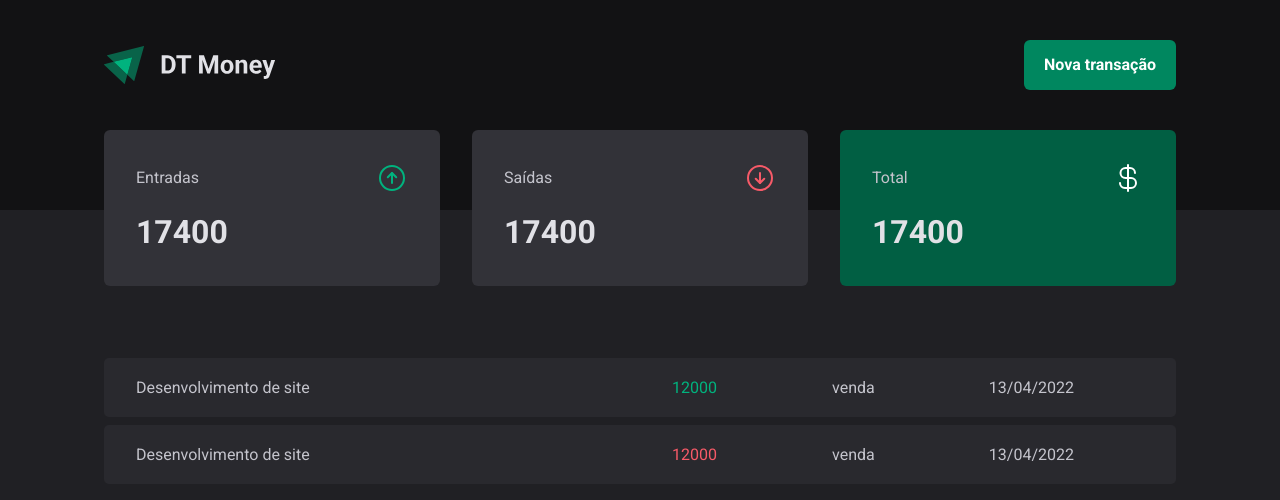
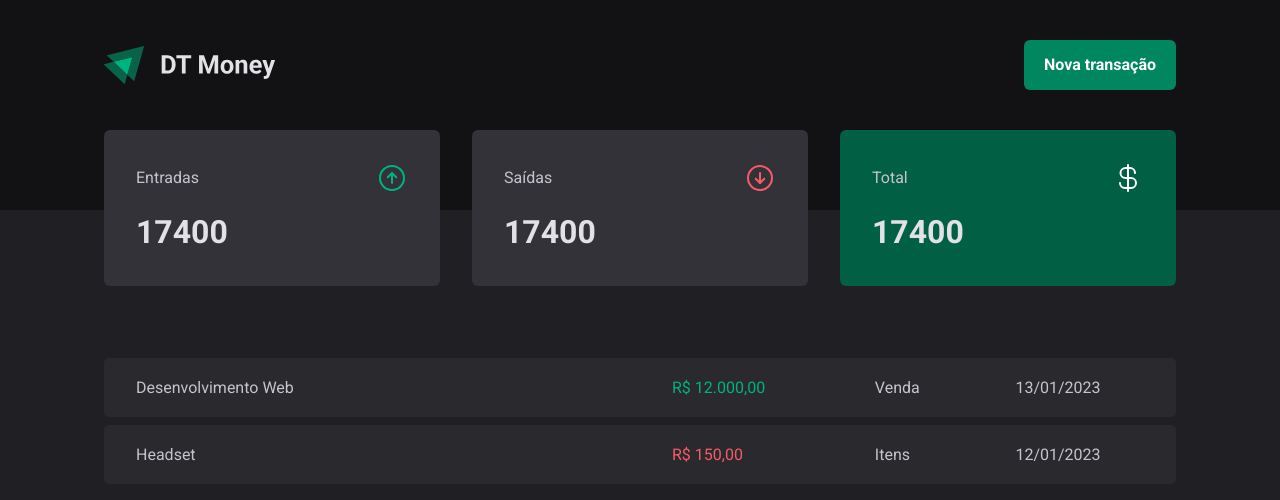
Before and after one commit to AndersonNascimentoAFSN/Ignite-DT-Money, a React (Vite) app: page / in a window 1280 px wide. Shown: the top 500 px of the page. Built offline with nearby package versions, Linux system fonts and the light colour scheme.

Commit message:
Refactor TransactionsTable component

```diff
--- a/src/components/TransactionsTable/index.tsx
+++ b/src/components/TransactionsTable/index.tsx
@@ -6,35 +6,40 @@ import {
   TransactionsTableTr,
 } from "./styles";
 
-export function TransactionsTable() {
+type TransactionsTableProps = {
+  transactionsFormatted: {
+    id: string;
+    title: string;
+    price: number;
+    formattedPrice: string;
+    category: string;
+    formattedDate: string;
+  }[];
+};
+
+export function TransactionsTable({
+  transactionsFormatted,
+}: TransactionsTableProps) {
   return (
     <TransactionsTableContainer>
       <TransactionsTableBody>
-        <TransactionsTableTr>
-          <TransactionsTableTd>Desenvolvimento de site</TransactionsTableTd>
+        {transactionsFormatted.map(
+          ({ id, title, price, category, formattedPrice, formattedDate }) => (
+            <TransactionsTableTr key={id}>
+              <TransactionsTableTd>{title}</TransactionsTableTd>
 
-          <TransactionsTableTd>
-            <PriceHighlight variant={12000 > 0 ? "income" : "outcome"}>
-              12000
-            </PriceHighlight>
-          </TransactionsTableTd>
+              <TransactionsTableTd>
+                <PriceHighlight variant={price > 0 ? "income" : "outcome"}>
+                  {formattedPrice}
+                </PriceHighlight>
+              </TransactionsTableTd>
 
-          <TransactionsTableTd>venda</TransactionsTableTd>
+              <TransactionsTableTd>{category}</TransactionsTableTd>
 
-          <TransactionsTableTd>13/04/2022</TransactionsTableTd>
-        </TransactionsTableTr>
-
-        <TransactionsTableTr>
-          <TransactionsTableTd>Desenvolvimento de site</TransactionsTableTd>
-
-          <TransactionsTableTd>
-            <PriceHighlight variant={-12000 > 0 ? "income" : "outcome"}>12000</PriceHighlight>
-          </TransactionsTableTd>
-
-          <TransactionsTableTd>venda</TransactionsTableTd>
-
-          <TransactionsTableTd>13/04/2022</TransactionsTableTd>
-        </TransactionsTableTr>
+              <TransactionsTableTd>{formattedDate}</TransactionsTableTd>
+            </TransactionsTableTr>
+          )
+        )}
       </TransactionsTableBody>
     </TransactionsTableContainer>
   );
--- a/src/pages/Transactions/index.tsx
+++ b/src/pages/Transactions/index.tsx
@@ -11,7 +11,26 @@ export function Transactions() {
       <Summary />
 
       <TransactionsContainer>
-        <TransactionsTable />
+        <TransactionsTable
+          transactionsFormatted={[
+            {
+              id: "axas",
+              title: "Desenvolvimento Web",
+              category: "Venda",
+              formattedPrice: "R$ 12.000,00",
+              formattedDate: "13/01/2023",
+              price: 12000,
+            },
+            {
+              id: "kdjkas",
+              title: "Headset",
+              category: "Itens",
+              formattedPrice: "R$ 150,00",
+              formattedDate: "12/01/2023",
+              price: -150,
+            },
+          ]}
+        />
       </TransactionsContainer>
     </Container>
   );
```
